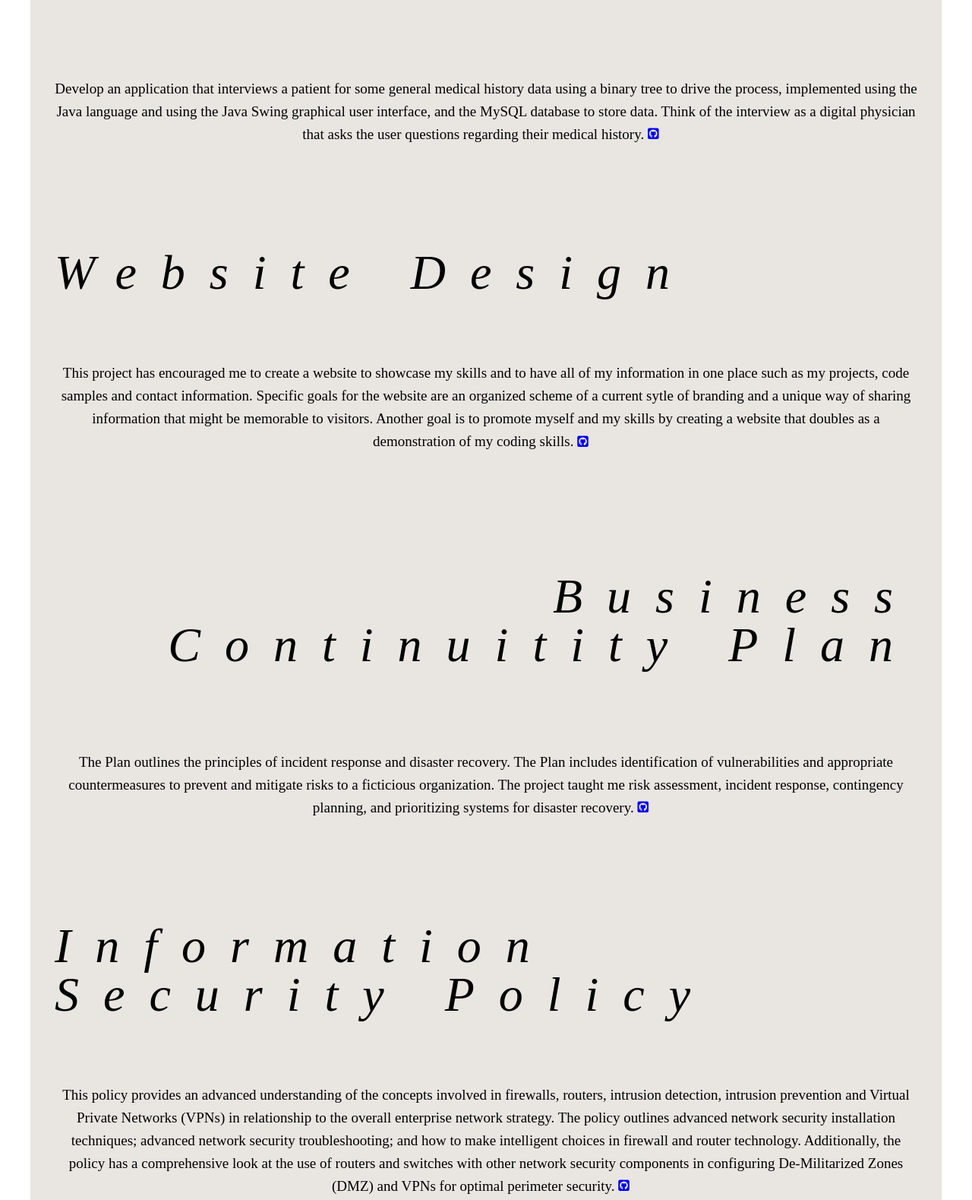
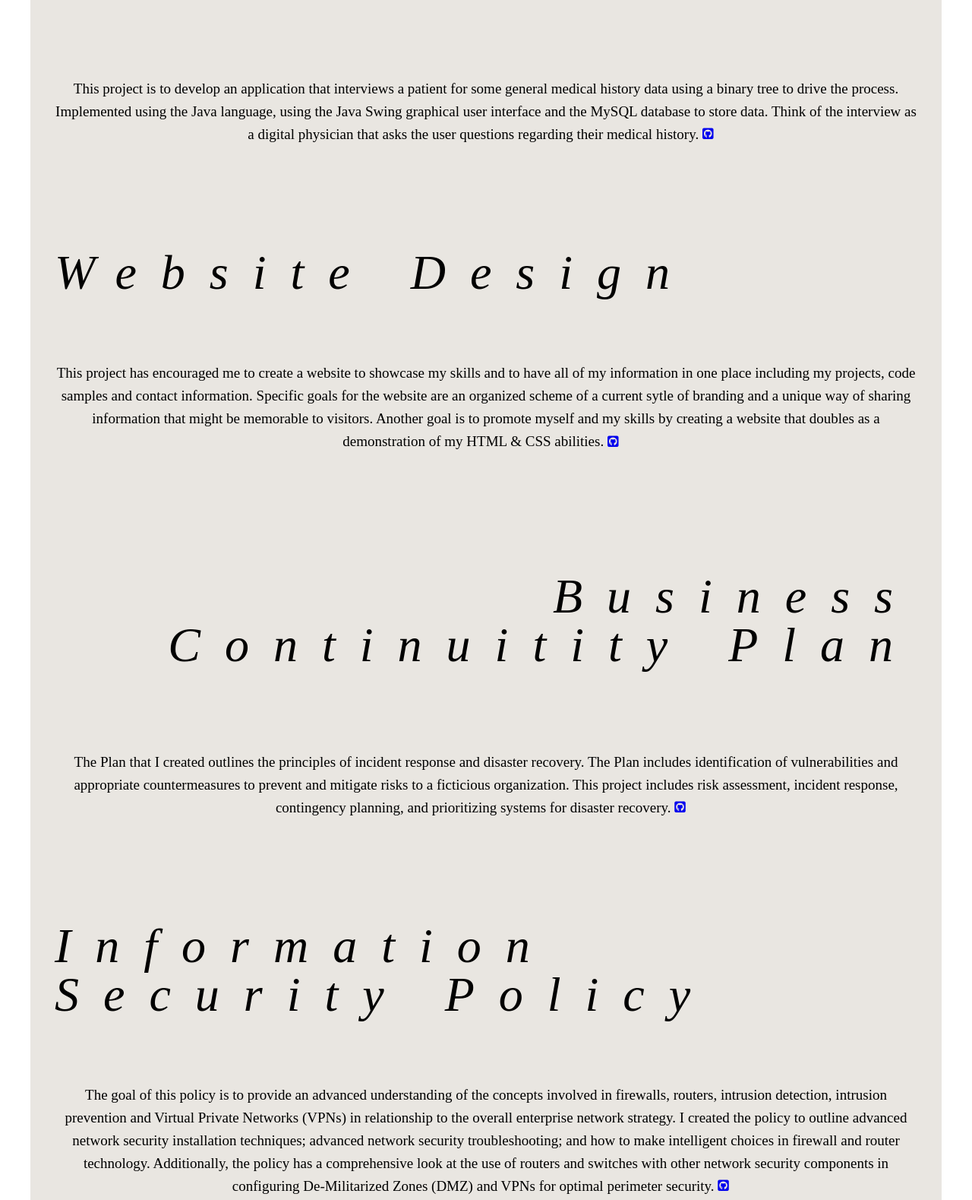
Before and after one commit to sriley86/Web-Design-and-Development, a plain HTML site: page Website/portfolio.html in a window 1280 px wide. Shown: the part 689-2268 px from the top of the page at 76% size. Drawn offline with Linux system fonts and the light colour scheme.

Commit message:
Update Pages

```diff
--- a/Website/brain.css
+++ b/Website/brain.css
@@ -195,7 +195,7 @@ th {
     line-height: 19px;
 }
 
-tr:nth-of-type(even) {
+tr:nth-of-type(odd) {
     background-color: #dbe8e9;
 }
 
--- a/Website/portfolio.html
+++ b/Website/portfolio.html
@@ -42,34 +42,34 @@
         <main id="wrapper2">
 
             <h4>PROJECTS</h4>
-            <p> I have worked on many projects while at Ivy Tech and at Purdue Northwest. My most recent projects are in Java coding at Purdue Northwest and Website Design at Ivy Tech. I most enjoyed the team work of the Java Project but the design aspects
-                of the Web Development. You can find all of my projects at Github. </p>
+            <p> I have worked on many projects while in school. My most recent projects are in Java coding at Purdue Northwest and Website Design at Ivy Tech. I enjoyed the team work of the Java Project and the design aspects of the Web Development Project.
+                You can find all of my projects at Github. </p>
 
             <h5>Java Programming</h5>
-            <p>Develop an application that interviews a patient for some general medical history data using a binary tree to drive the process, implemented using the Java language and using the Java Swing graphical user interface, and the MySQL database
-                to store data. Think of the interview as a digital physician that asks the user questions regarding their medical history.
+            <p>This project is to develop an application that interviews a patient for some general medical history data using a binary tree to drive the process. Implemented using the Java language, using the Java Swing graphical user interface and the
+                MySQL database to store data. Think of the interview as a digital physician that asks the user questions regarding their medical history.
                 <a href="https://github.com/sriley86/ITS340-Final-Project-2021"> <i class="fab fa-github-square fa-sm"></i></a>&nbsp;&nbsp;&nbsp; </p>
 
 
             <h4>Website Design</h4>
-            <p>This project has encouraged me to create a website to showcase my skills and to have all of my information in one place such as my projects, code samples and contact information. Specific goals for the website are an organized scheme of a
-                current sytle of branding and a unique way of sharing information that might be memorable to visitors. Another goal is to promote myself and my skills by creating a website that doubles as a demonstration of my coding skills.
+            <p>This project has encouraged me to create a website to showcase my skills and to have all of my information in one place including my projects, code samples and contact information. Specific goals for the website are an organized scheme of
+                a current sytle of branding and a unique way of sharing information that might be memorable to visitors. Another goal is to promote myself and my skills by creating a website that doubles as a demonstration of my HTML & CSS abilities.
 
                 <a href="https://github.com/sriley86/Web-Design-and-Development"> <i class="fab fa-github-square fa-sm"></i></a>&nbsp;&nbsp;&nbsp; </p>
 
             <h5>Business Continuitity Plan</h5>
-            <p>The Plan outlines the principles of incident response and disaster recovery. The Plan includes identification of vulnerabilities and appropriate countermeasures to prevent and mitigate risks to a ficticious organization. The project taught
-                me risk assessment, incident response, contingency planning, and prioritizing systems for disaster recovery.
+            <p>The Plan that I created outlines the principles of incident response and disaster recovery. The Plan includes identification of vulnerabilities and appropriate countermeasures to prevent and mitigate risks to a ficticious organization. This
+                project includes risk assessment, incident response, contingency planning, and prioritizing systems for disaster recovery.
                 <a href="https://github.com/sriley86/Business-Continuitity-Plan-"> <i class="fab fa-github-square fa-sm"></i></a>&nbsp;&nbsp;&nbsp; </p>
 
             <h4> Information Security Policy</h4>
-            <p>This policy provides an advanced understanding of the concepts involved in firewalls, routers, intrusion detection, intrusion prevention and Virtual Private Networks (VPNs) in relationship to the overall enterprise network strategy. The policy
-                outlines advanced network security installation techniques; advanced network security troubleshooting; and how to make intelligent choices in firewall and router technology. Additionally, the policy has a comprehensive look at the use
-                of routers and switches with other network security components in configuring De-Militarized Zones (DMZ) and VPNs for optimal perimeter security.
+            <p>The goal of this policy is to provide an advanced understanding of the concepts involved in firewalls, routers, intrusion detection, intrusion prevention and Virtual Private Networks (VPNs) in relationship to the overall enterprise network
+                strategy. I created the policy to outline advanced network security installation techniques; advanced network security troubleshooting; and how to make intelligent choices in firewall and router technology. Additionally, the policy has
+                a comprehensive look at the use of routers and switches with other network security components in configuring De-Militarized Zones (DMZ) and VPNs for optimal perimeter security.
                 <a href="https://github.com/sriley86/Information-Security-Policy"> <i class="fab fa-github-square fa-sm"></i></a>&nbsp;&nbsp;&nbsp;</p>
 
             <h5>Ethical Hacking Journal </h5>
-            <p>Ethical Hacking Challenge: Hack the Password of a zip file. I used Kali Linux and fcrackzip, zippasswordcrackerprov1.4f, John the Ripper within Kali to disclose the content of the ZIP archive without having the password available. The journal
+            <p>Ethical Hacking Challenge: hack the Password of a zip file. I used Kali Linux and fcrackzip, zippasswordcrackerprov1.4f, John the Ripper within Kali to disclose the content of the ZIP archive without having the password available. The journal
                 contains pictures of my work with appropriate annotation with the content of the zip file and a short summary how I solved the challenge.
                 <a href="https://github.com/sriley86/Ethical-Hacking-Journal"> <i class="fab fa-github-square fa-sm"></i></a>&nbsp;&nbsp;&nbsp;</p>
             <br><br><br>
```
Also changed, not shown: Website/abilities.html (+2 -2 lines), Website/contactme.html (+1 -1 lines).
